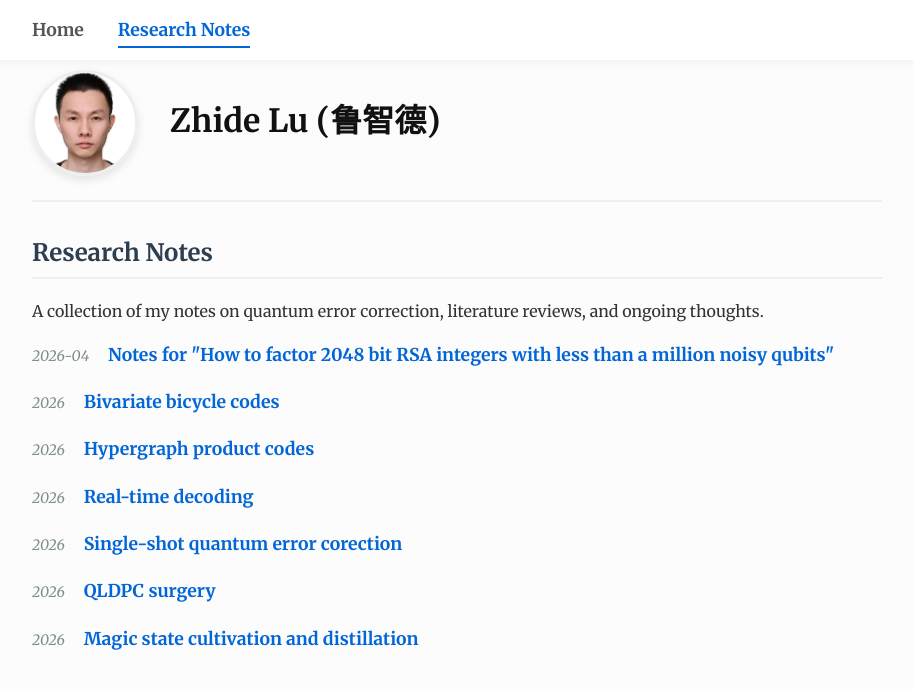
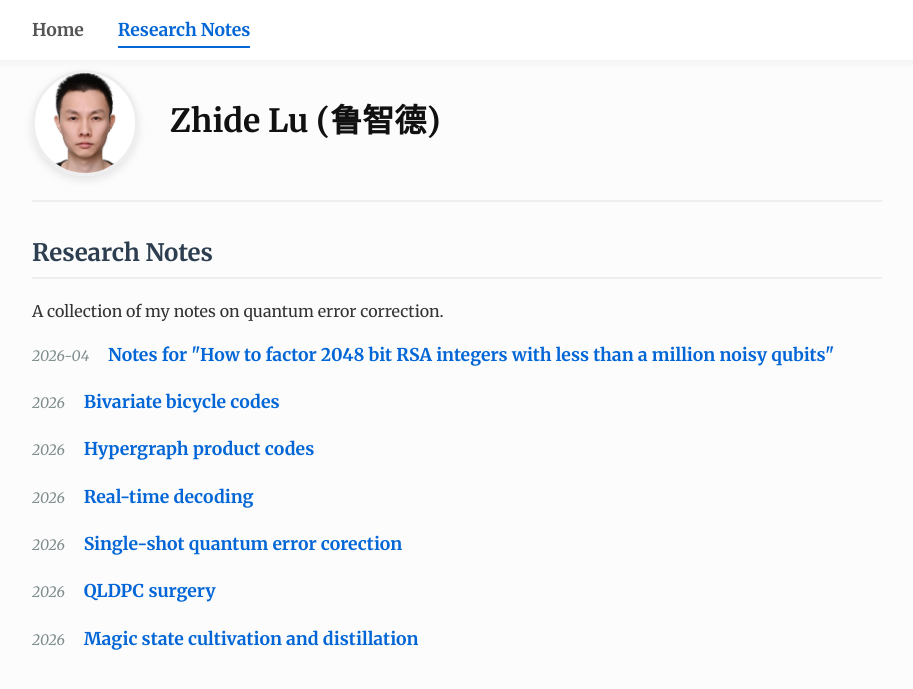
Before and after one commit to ZhideLu/ZhideLu.github.io, a Jekyll site: the page notes.html, which Jekyll copies as it is, in a window 1280 px wide. Shown: the top 689 px of the page, without its empty margins (183-1096 px from the left). Built offline with Jekyll 4.4.1, drawn with Linux system fonts in a browser that asks for light colours.

Commit message:
Update notes.html

```diff
--- a/notes.html
+++ b/notes.html
@@ -140,7 +140,7 @@
 
     <section id="notes">
         <h2>Research Notes</h2>
-        <p>A collection of my notes on quantum error correction, literature reviews, and ongoing thoughts.</p>
+        <p>A collection of my notes on quantum error correction.</p>
 
         <ul class="note-list">
             <li>
```
